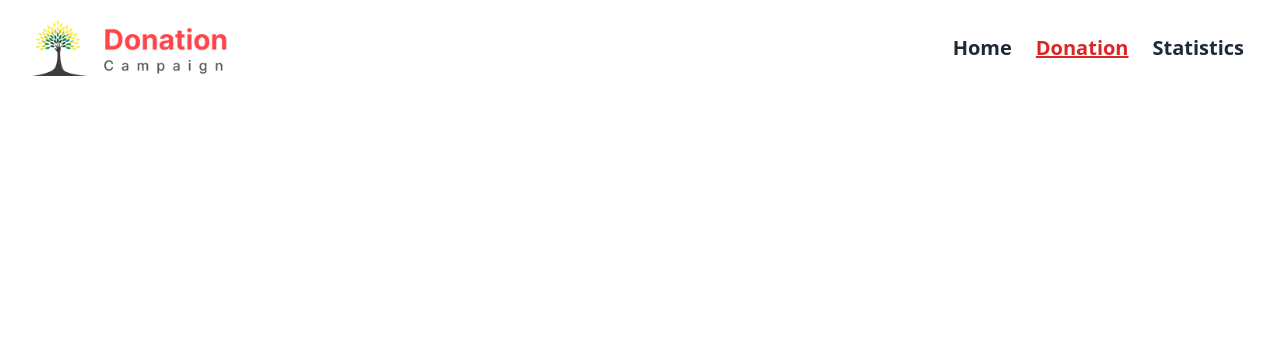
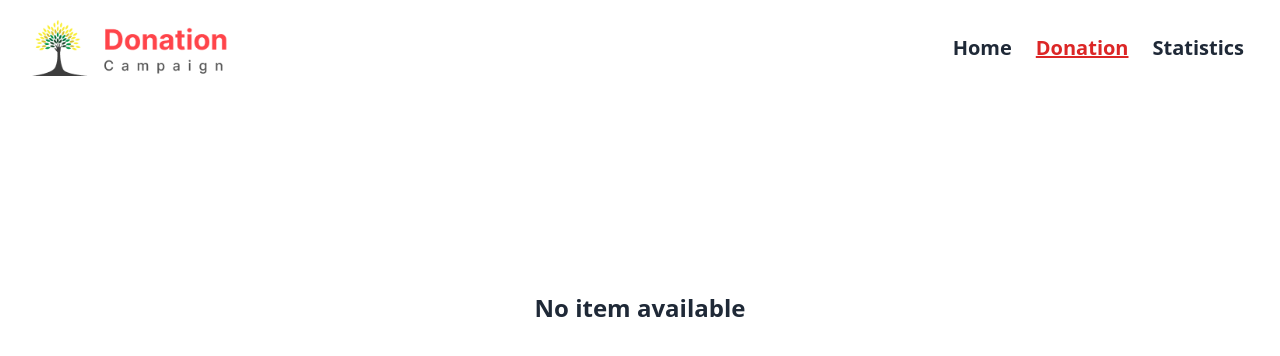
Before and after one commit to SakibAlHasan10/donation-campaign, a React (Vite) app: page /donation in a window 1280 px wide. Shown: the top 356 px of the page. Built offline with nearby package versions, Linux system fonts and the light colour scheme.

Commit message:
if local store no data available then donation page display show No item available

```diff
--- a/src/AllPages/Donation/Donation.jsx
+++ b/src/AllPages/Donation/Donation.jsx
@@ -16,9 +16,12 @@ const Donation = () => {
     // console.log(display)
     return (
         <div className="max-w-screen-xl mx-auto px-8 mt-5 mb-20">
-            <div className="grid grid-cols-1 lg:grid-cols-2 gap-5">
+            <div className={`grid
+            ${(filterCategory.length > 0) ? 'grid-cols-1 lg:grid-cols-2 gap-5' : ''}
+            `}>
                 {
-                    filterCategory.map((card, idx) => <GetLocalStore key={idx}
+                    (filterCategory.length <= 0) ? <h2 className="text-center text-2xl font-semibold flex items-center h-96 justify-center">No item available</h2>
+                    : filterCategory.map((card, idx) => <GetLocalStore key={idx}
                     card={card}
                     ></GetLocalStore>)
                 }
```
